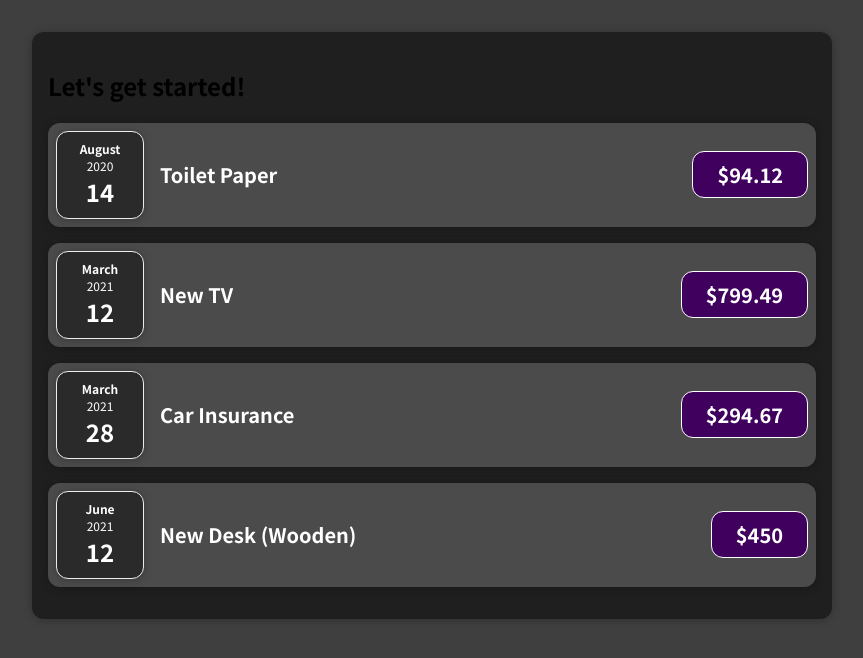
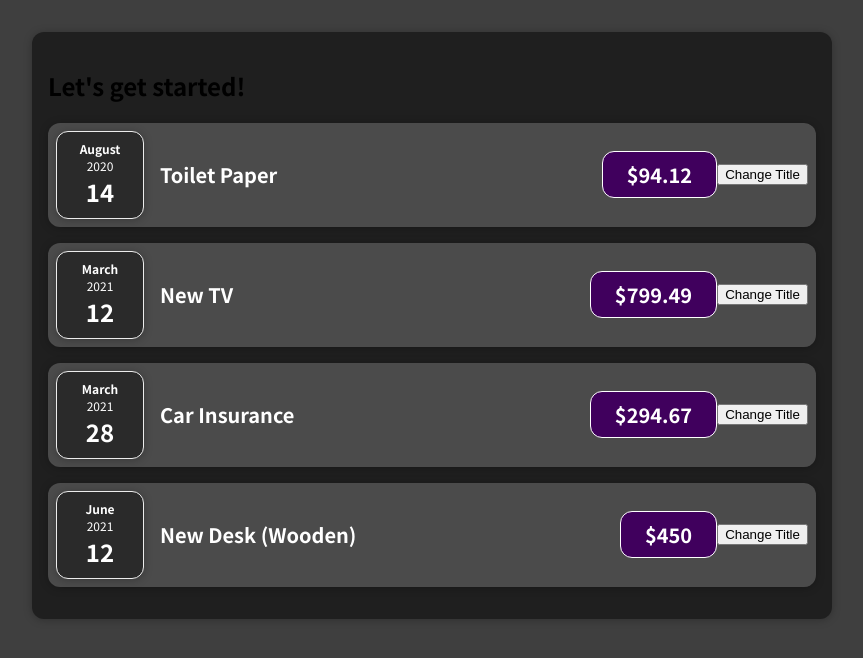
Before and after one commit to katherine-kania/expense-tracker, a React (Create React App) app: page / in a window 1280 px wide. Shown: the top 658 px of the page, without its empty margins (208-1071 px from the left). Built offline with nearby package versions, Linux system fonts and the light colour scheme.

Commit message:
State change and clickhandler

```diff
--- a/src/App.js
+++ b/src/App.js
@@ -1,6 +1,6 @@
 import Expenses from "./components/Expenses/Expenses";
 
-function App() {
+const App = () => {
   const expenses = [
     {
       id: "e1",
--- a/src/components/Expenses/ExpenseDate.js
+++ b/src/components/Expenses/ExpenseDate.js
@@ -1,7 +1,7 @@
 import Card from "../UI/Card";
 import "./ExpenseDate.css";
 
-function ExpenseDate(props) {
+const ExpenseDate = (props) => {
   const month = props.date.toLocaleString("en-US", { month: "long" });
   const day = props.date.toLocaleString("en-US", { day: "2-digit" });
   const year = props.date.getFullYear();
--- a/src/components/Expenses/ExpenseItem.js
+++ b/src/components/Expenses/ExpenseItem.js
@@ -1,15 +1,25 @@
 import ExpenseDate from "./ExpenseDate";
 import Card from "../UI/Card";
 import "./ExpenseItem.css";
+import { useState } from "react";
 
-function ExpenseItem(props) {
+const ExpenseItem = (props) => {
+
+  const [title, setTitle] = useState(props.title)
+
+  const clickHandler = () => {
+    setTitle('Updated!')
+    console.log(title)
+  }
+
   return (
     <Card className="expense-item">
       <ExpenseDate date={props.date} />
       <div className="expense-item_description">
-        <h2>{props.title}</h2>
+        <h2>{title}</h2>
         <div className="expense-item_price">${props.amount}</div>
       </div>
+      <button onClick={clickHandler}>Change Title</button>
     </Card>
   );
 }
--- a/src/components/Expenses/Expenses.js
+++ b/src/components/Expenses/Expenses.js
@@ -2,7 +2,7 @@ import ExpenseItem from "./ExpenseItem";
 import Card from "../UI/Card";
 import "./Expenses.css";
 
-function Expenses(props) {
+const Expenses = (props) => {
   return (
     <Card className="expenses">
       <h2>Let's get started!</h2>
--- a/src/components/UI/Card.js
+++ b/src/components/UI/Card.js
@@ -1,6 +1,6 @@
 import "./Card.css";
 
-function Card(props) {
+const Card = (props) => {
   const classes = 'card ' + props.className;
 
   return <div className={classes}>{props.children}</div>;
```
Also changed, not shown: 1 other file (tests, documents, lock files or other folders).
